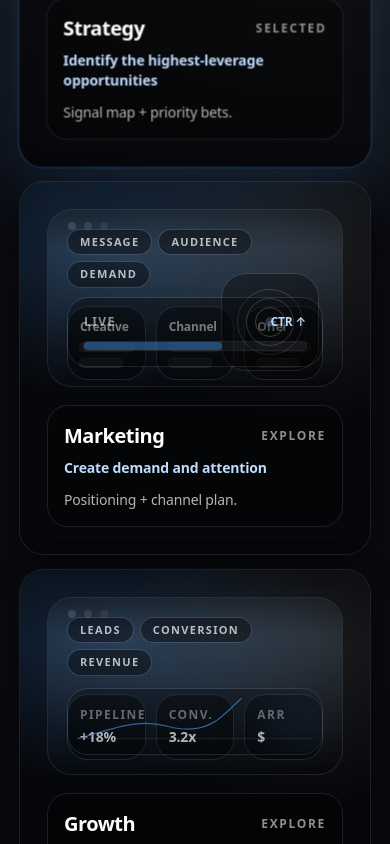
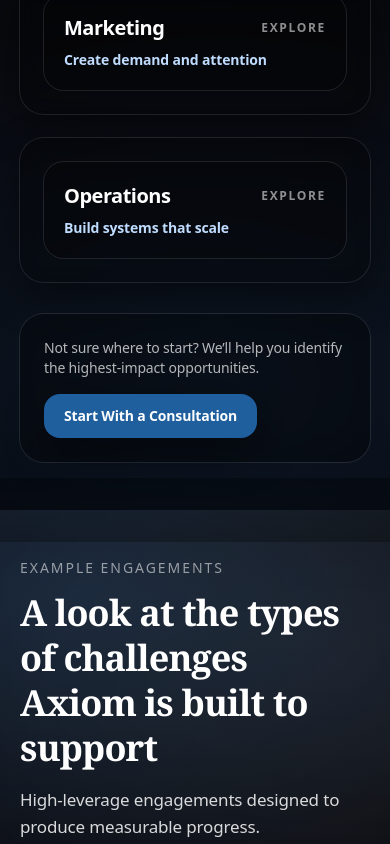
Before and after one commit to itzbrendanc/HCG, a React (Vite) app: page / in a window 390 px wide. Shown: the part 8540-9384 px from the top of the page. Built offline with nearby package versions, Linux system fonts and the light colour scheme.

Commit message:
Simplify How We Drive Growth section

```diff
--- a/src/components/Services.jsx
+++ b/src/components/Services.jsx
@@ -1,9 +1,8 @@
-import { AnimatePresence, motion, useReducedMotion } from 'framer-motion'
+import { motion, useReducedMotion } from 'framer-motion'
 import { useMemo, useRef, useState } from 'react'
 import Section from './Section.jsx'
 import MagneticButton from './MagneticButton.jsx'
 import AnimatedSectionHeading from './AnimatedSectionHeading.jsx'
-import ServiceMockupVisual from './ServiceMockupVisual.jsx'
 
 const services = [
   {
@@ -56,31 +55,24 @@
   },
 ]
 
-function ServiceCard({ title, description, deliverable, kind, selected, onSelect }) {
+function ServiceCard({ title, description, selected, onSelect }) {
   return (
     <motion.button
       type="button"
       onClick={onSelect}
-      animate={selected ? { scale: 1.005 } : { scale: 1 }}
+      animate={selected ? { scale: 1.003 } : { scale: 1 }}
       transition={{ duration: 0.24, ease: 'easeOut' }}
-      whileHover={{ y: -2 }}
+      whileHover={{ y: -1 }}
       whileTap={{ scale: 0.99 }}
       className={[
-        'group relative w-full overflow-hidden rounded-3xl bg-black/35 p-7 text-left ring-1 shadow-soft backdrop-blur transition hover:shadow-card hcg-card-accent',
-        selected ? 'ring-hcg-400/55 glow-blue-strong' : 'ring-white/10',
+        'group relative w-full overflow-hidden rounded-3xl bg-black/30 p-6 text-left ring-1 shadow-soft backdrop-blur transition hover:bg-black/35',
+        selected ? 'ring-hcg-400/30' : 'ring-white/10',
       ].join(' ')}
     >
-      <div className="pointer-events-none absolute -right-20 -top-20 h-56 w-56 rounded-full bg-hcg-600/10 blur-3xl opacity-0 transition group-hover:opacity-100" />
-
-      <div className="relative grid gap-5">
-        <div className="relative h-44 w-full overflow-hidden rounded-3xl ring-1 ring-white/10">
-          <ServiceMockupVisual kind={kind} active={selected} />
-        </div>
-
       <div
         className={[
-          'relative rounded-2xl bg-black/30 p-4 ring-1 ring-white/10 transition',
-          selected ? 'ring-hcg-400/25' : '',
+          'relative rounded-2xl bg-black/20 p-5 ring-1 ring-white/10 transition',
+          selected ? 'ring-hcg-400/18' : '',
         ].join(' ')}
       >
         <div className="flex items-center justify-between gap-3">
@@ -92,27 +84,6 @@
           </div>
         </div>
         <div className="mt-2 text-sm font-semibold text-hcg-200">{description}</div>
-        <div className="mt-3 text-sm text-white/70">{deliverable}</div>
-      </div>
-      </div>
-
-      <div className="pointer-events-none absolute inset-x-0 bottom-0 translate-y-6 opacity-0 transition duration-300 ease-out group-hover:translate-y-0 group-hover:opacity-100">
-        <div className="mx-6 mb-6 rounded-2xl bg-black/40 p-4 ring-1 ring-hcg-400/20 backdrop-blur">
-          <div className="text-xs font-semibold tracking-[0.14em] uppercase text-white/55">Detail</div>
-          <div className="mt-2 text-sm font-semibold text-white/80">
-            {kind === 'strategy'
-              ? 'Priority bets • tradeoffs'
-              : kind === 'marketing'
-                ? 'Messaging • channel fit'
-                : kind === 'growth'
-                  ? 'Funnel levers • conversion'
-                  : kind === 'operations'
-                    ? 'Owners • cadence'
-                    : kind === 'technology'
-                      ? 'Automation • AI workflows'
-                      : 'Milestones • checkpoints'}
-          </div>
-        </div>
       </div>
     </motion.button>
   )
@@ -124,7 +95,7 @@
   return (
     <motion.div
       aria-hidden="true"
-      className="relative mt-6 hidden min-h-[220px] overflow-hidden rounded-2xl bg-black/35 p-6 ring-1 ring-hcg-400/25 shadow-soft backdrop-blur glow-blue-strong lg:block"
+      className="relative mt-8 hidden min-h-[280px] overflow-hidden rounded-2xl bg-black/35 p-7 ring-1 ring-hcg-400/30 shadow-soft backdrop-blur glow-blue-strong md:block"
     >
       <div className="pointer-events-none absolute -left-16 -top-16 h-56 w-56 rounded-full bg-hcg-600/22 blur-3xl" />
       <div className="pointer-events-none absolute -bottom-24 -right-20 h-72 w-72 rounded-full bg-hcg-500/18 blur-3xl" />
@@ -209,9 +180,9 @@
               ))}
             </svg>
 
-            <div className="absolute left-4 right-4 bottom-4 h-2 overflow-hidden rounded-full bg-white/5 ring-1 ring-white/10">
+            <div className="absolute left-4 right-4 bottom-4 h-2.5 overflow-hidden rounded-full bg-white/5 ring-1 ring-white/10">
               <motion.div
-                className="h-full w-[62%] bg-gradient-to-r from-hcg-600/40 via-hcg-400/80 to-hcg-300/30"
+                className="h-full w-[66%] bg-gradient-to-r from-hcg-600/45 via-hcg-400/85 to-hcg-300/35"
                 animate={prefersReducedMotion ? undefined : { opacity: [0.78, 1, 0.78] }}
                 transition={
                   prefersReducedMotion ? undefined : { duration: 3.8, repeat: Infinity, ease: 'easeInOut' }
@@ -229,11 +200,14 @@
   const prefersReducedMotion = useReducedMotion()
   const [selectedTitle, setSelectedTitle] = useState(services[0]?.title ?? '')
   const cardsRef = useRef(null)
+  const [showAll, setShowAll] = useState(false)
 
-  const selected = useMemo(
-    () => services.find((s) => s.title === selectedTitle) ?? services[0],
-    [selectedTitle],
+  const primary = useMemo(
+    () => services.filter((s) => ['Strategy', 'Marketing', 'Operations'].includes(s.title)),
+    [],
   )
+
+  const visibleServices = showAll ? services : primary
 
   return (
     <Section
@@ -241,7 +215,7 @@
       eyebrow="How We Drive Growth"
       className="bg-hcg-night bg-hcg-beams"
     >
-      <div className="grid gap-10 lg:grid-cols-12 lg:gap-12">
+      <div className="grid gap-12 lg:grid-cols-12 lg:gap-12">
         <div className="lg:col-span-4">
           <AnimatedSectionHeading
             lines={['How We Drive Growth', 'Six execution levers.']}
@@ -262,6 +236,7 @@
                 const el = document.getElementById('services-cards')
                 if (el) el.scrollIntoView({ behavior: 'smooth', block: 'start' })
                 if (services[0]?.title) setSelectedTitle(services[0].title)
+                setShowAll(true)
               }}
               className="inline-flex cursor-pointer items-center gap-2 rounded-xl bg-white/10 px-4 py-2 text-sm font-semibold text-white ring-1 ring-white/15 transition hover:bg-white/15"
             >
@@ -284,9 +259,9 @@
                 : { staggerChildren: 0.05, delayChildren: 0.03 },
             },
           }}
-          className="grid gap-4 sm:grid-cols-2 lg:col-span-8"
+          className="grid gap-6 sm:grid-cols-2 lg:col-span-8"
         >
-          {services.map((s) => (
+          {visibleServices.map((s) => (
             <motion.div
               key={s.title}
               variants={{
@@ -298,38 +273,11 @@
               <ServiceCard
                 title={s.title}
                 description={s.description}
-                deliverable={s.deliverable}
-                kind={s.kind}
                 selected={s.title === selectedTitle}
                 onSelect={() => setSelectedTitle(s.title)}
               />
             </motion.div>
           ))}
-
-          <div className="sm:col-span-2">
-            <AnimatePresence mode="wait">
-              {selected ? (
-                <motion.div
-                  key={selected.title}
-                  initial={prefersReducedMotion ? { opacity: 1, y: 0 } : { opacity: 0, y: 10 }}
-                  animate={{ opacity: 1, y: 0 }}
-                  exit={prefersReducedMotion ? { opacity: 0 } : { opacity: 0, y: 6 }}
-                  transition={{ duration: 0.35, ease: 'easeOut' }}
-                  className="rounded-3xl bg-black/40 p-7 ring-1 ring-hcg-400/35 shadow-card backdrop-blur glow-blue-strong"
-                >
-                  <div className="text-xs font-semibold tracking-[0.14em] uppercase text-white/55">
-                    Focus
-                  </div>
-                  <div className="mt-3 text-2xl font-semibold tracking-tight text-hcg-200">
-                    {selected.title}
-                  </div>
-                  <p className="mt-3 text-sm leading-relaxed text-white/75">
-                    {selected.detail}
-                  </p>
-                </motion.div>
-              ) : null}
-            </AnimatePresence>
-          </div>
 
           <div className="sm:col-span-2">
             <div className="mt-2 rounded-3xl bg-black/30 p-6 ring-1 ring-white/10 backdrop-blur">
```
